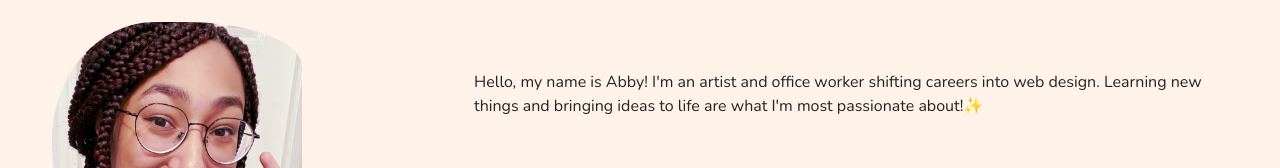
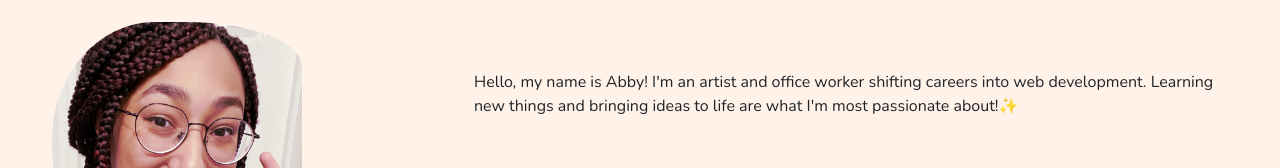
Before and after one commit to abbyjo/hello-folio-2.0, a React (Vite) app: page / in a window 1280 px wide. Shown: the part 350-518 px from the top of the page. Built offline with nearby package versions, Linux system fonts and the light colour scheme.

Commit message:
Edited link functionality to open in new tab safely

```diff
--- a/src/components/Footer.jsx
+++ b/src/components/Footer.jsx
@@ -2,9 +2,9 @@ function Footer() {
     return(
     <footer>
     <ul className='list-unstyled d-flex justify-content-around'>
-      <li><a href="https://www.linkedin.com/in/abbyjo225/">LinkedIn</a></li>
+      <li><a href="https://www.linkedin.com/in/abbyjo225/" target="_blank" rel="noopener noreferrer">LinkedIn</a></li>
       <li>©Abby Johnson 2023</li>
-      <li><a href="https://github.com/abbyjo">GitHub</a></li>
+      <li><a href="https://github.com/abbyjo" target="_blank" rel="noopener noreferrer">GitHub</a></li>
     </ul>
     </footer>
     );
--- a/src/pages/About.jsx
+++ b/src/pages/About.jsx
@@ -9,7 +9,7 @@ export default function About() {
       <div className= 'col m-5 p-3'>
         <p>
           Hello, my name is Abby!
-          I'm an artist and office worker shifting careers into web design.
+          I'm an artist and office worker shifting careers into web development.
           Learning new things and bringing ideas to life are what I'm most passionate about!✨
         </p>
       </div>
--- a/src/pages/Resume.jsx
+++ b/src/pages/Resume.jsx
@@ -2,7 +2,7 @@ export default function Resume() {
     return (
       <div>
         <h2>Resume</h2>
-        <h4 className='p-5 pb-0'> Click <a className="link-on" href="https://docs.google.com/document/d/1tarGsUyidlHpHoP4cPZopGt-k4W6RiRwVE0cbK28VHM/edit?usp=sharing">here</a> to view & download full resume! </h4>
+        <h4 className='p-5 pb-0'> Click <a className="link-on" href="https://docs.google.com/document/d/1tarGsUyidlHpHoP4cPZopGt-k4W6RiRwVE0cbK28VHM/edit?usp=sharing" target="_blank" rel="noopener noreferrer">here</a> to view & download full resume! </h4>
         <div className='p-5 pb-0 text-start'>
           <h3>Front End Proficiencies</h3>
           <ul>
```
